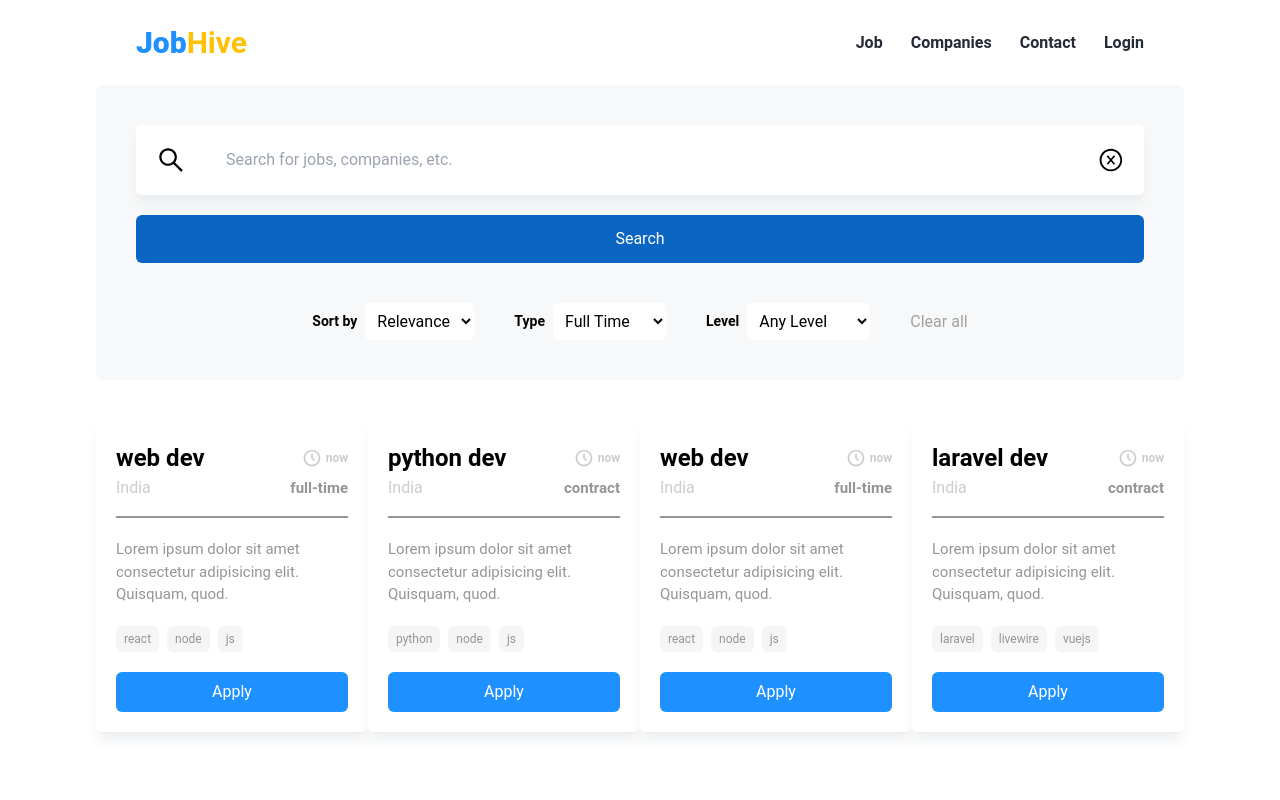
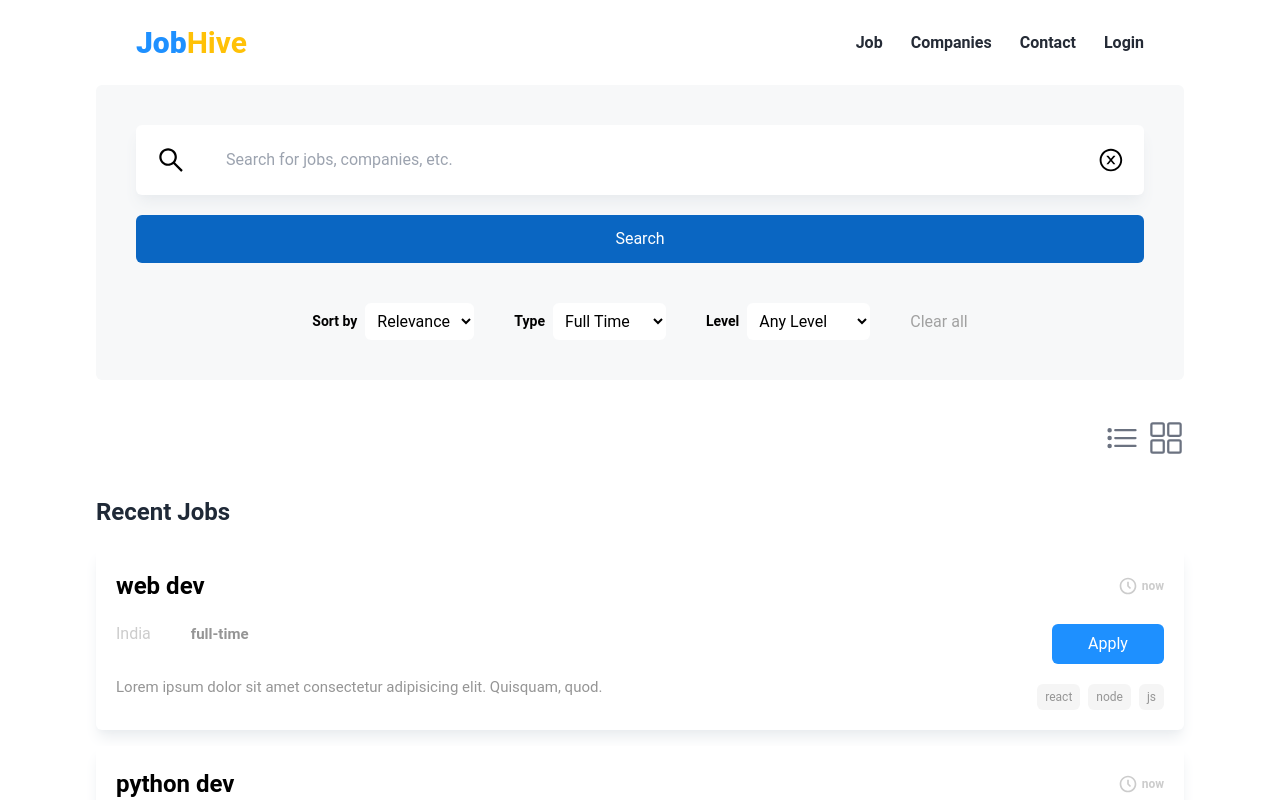
Before and after one commit to tejas-gk/job-hive, a Next.js app: page / in a window 1280 px wide. Shown: the top 800 px of the page. Built offline with nearby package versions, Linux system fonts and the light colour scheme.

Commit message:
add:list and grid view

```diff
--- a/src/components/Card.tsx
+++ b/src/components/GridViewCard.tsx
@@ -9,7 +9,7 @@ interface CardProps {
     skills?: string[]
 }
 
-export default function Card({
+export default function GridViewCard({
     title,
     location,
     description,
--- /dev/null
+++ b/src/components/ListViewCard.tsx
@@ -0,0 +1,75 @@
+import React from 'react'
+import { BiTimeFive } from 'react-icons/bi'
+
+interface CardProps {
+    title: string
+    location: string
+    description: string
+    time: string
+    type: string
+    skills?: string[]
+}
+
+export default function ListViewCard({
+    title,
+    location,
+    description,
+    time,
+    type,
+    skills
+}: CardProps) {
+    return (
+        <div className='w-full bg-white mt-4 '>
+            <div className='group group-by-item single-job w-inherit p-5 bg-white rounded-md hover:bg-primary-blue shadow-lg
+          shadow-card-shadow-dark hover:shadow-2xl transition-all duration-300 ease-in-out'>
+
+
+                <span className='flex justify-between items-center gap-4'>
+                    <h4 className="font-bold group-hover:text-white">{title}</h4>
+                    <span className='flex items-center gap-1 text-hardly-visible text-[12px] font-bold group-hover:text-white
+                    '>
+                        <BiTimeFive className='text-[20px] font-bold
+                    '/>{time}
+                    </span>
+
+                </span>
+                <div
+                className='flex justify-between items-center'
+                >
+                <div className="flex justify-between items-center gap-10">
+                    <h6 className="text-hardly-visible">India</h6>
+                    <h4
+                        className='text-[#959595] text-[15px] font-bold  group-hover:text-white
+                        '
+                    >{type}</h4>
+
+
+                </div>
+                <button className='bg-primary-blue text-white py-2 px-4 rounded-md mt-5 w-28
+                group-hover:bg-white group-hover:text-primary-blue  group-hover/item:text-text-color
+                '>Apply</button>
+                </div>
+                <div
+                    className='flex justify-between items-center gap-4'
+                >
+                    <p className='text-[15px] text-[#959595]  group-hover:text-white
+                '>
+                        {description}
+                    </p >
+                    <div className='skills flex flex-wrap gap-2 mt-5
+                '>
+                        {
+                            skills?.map((skill, index) => (
+                                <span key={index} className='bg-[#f5f5f5] text-[#959595] text-[12px] px-2 py-1 rounded-md
+                                '>{skill}</span>
+                            ))
+                        }
+
+                    </div>
+                </div>
+
+            </div>
+
+        </div>
+    )
+}
--- a/src/pages/index.tsx
+++ b/src/pages/index.tsx
@@ -4,9 +4,11 @@ import { Inter } from '@next/font/google'
 import styles from '@/styles/Home.module.css'
 import Search from '@/components/Search'
 import Navbar from '@/components/Navbar'
-import Card from '@/components/Card'
+import GridViewCard from '@/components/GridViewCard'
 import Link from 'next/link'
-
+import ListViewCard from '@/components/ListViewCard'
+import { useState } from 'react'
+import { IoGridOutline, IoListOutline } from 'react-icons/io5'
 const inter = Inter({ subsets: ['latin'] })
 const jobData = [
   {
@@ -66,6 +68,7 @@ const jobData = [
 
 ]
 export default function Home() {
+  const [viewAs, setViewAs] = useState('list')
   return (
     <>
       <Head>
@@ -78,15 +81,37 @@ export default function Home() {
       '>
         <Navbar />
         <Search />
-        <div className="job-card-container grid lg:grid-cols-4  grid-cols-1
+        <div className='mt-10 flex justify-end
+        '>
 
+          <button
+            title='View as list'
+            onClick={() => setViewAs('list')} className='text-gray-500 mr-2'><IoListOutline
+              className={`text-gray-500 text-4xl
+              ${viewAs === 'list' ? 'text-blue-500 ' : ''}
+              `}
+            /></button>
+          <button
+            title='View as grid'
+            onClick={() => setViewAs('grid')} className='text-gray-500'><IoGridOutline
+              className={`text-gray-500 text-4xl
+              ${viewAs === 'grid' ? 'text-blue-500' : ''}
+            `}
+            /></button>
+        </div>
+        <h1 className='text-2xl font-bold text-gray-800 mt-10 mb-5'>Recent Jobs</h1>
+        {
+          viewAs === 'list' ? (
+
+            <div>
+              <div className="job-card-container
         ">
                 {jobData.map((job, i) => (
                   <div key={i}>
                     <Link
                       href={job.link}
                     >
-                <Card
+                      <ListViewCard
                         title={job.title}
                         location={job.location}
                         description={job.description}
@@ -99,6 +124,31 @@ export default function Home() {
                 ))}
               </div>
 
+            </div>
+          ) : (
+
+            <div className="job-card-container grid lg:grid-cols-4  grid-cols-1
+        ">
+              {jobData.map((job, i) => (
+                <div key={i}>
+                  <Link
+                    href={job.link}
+                  >
+                    <GridViewCard
+                      title={job.title}
+                      location={job.location}
+                      description={job.description}
+                      time={job.time}
+                      type={job.type}
+                      skills={job.skills}
+                    />
+                  </Link>
+                </div>
+              ))}
+            </div>
+          )
+        }
+
       </main>
     </>
   )
```
Lines whose indentation alone changed are shown as unchanged.
